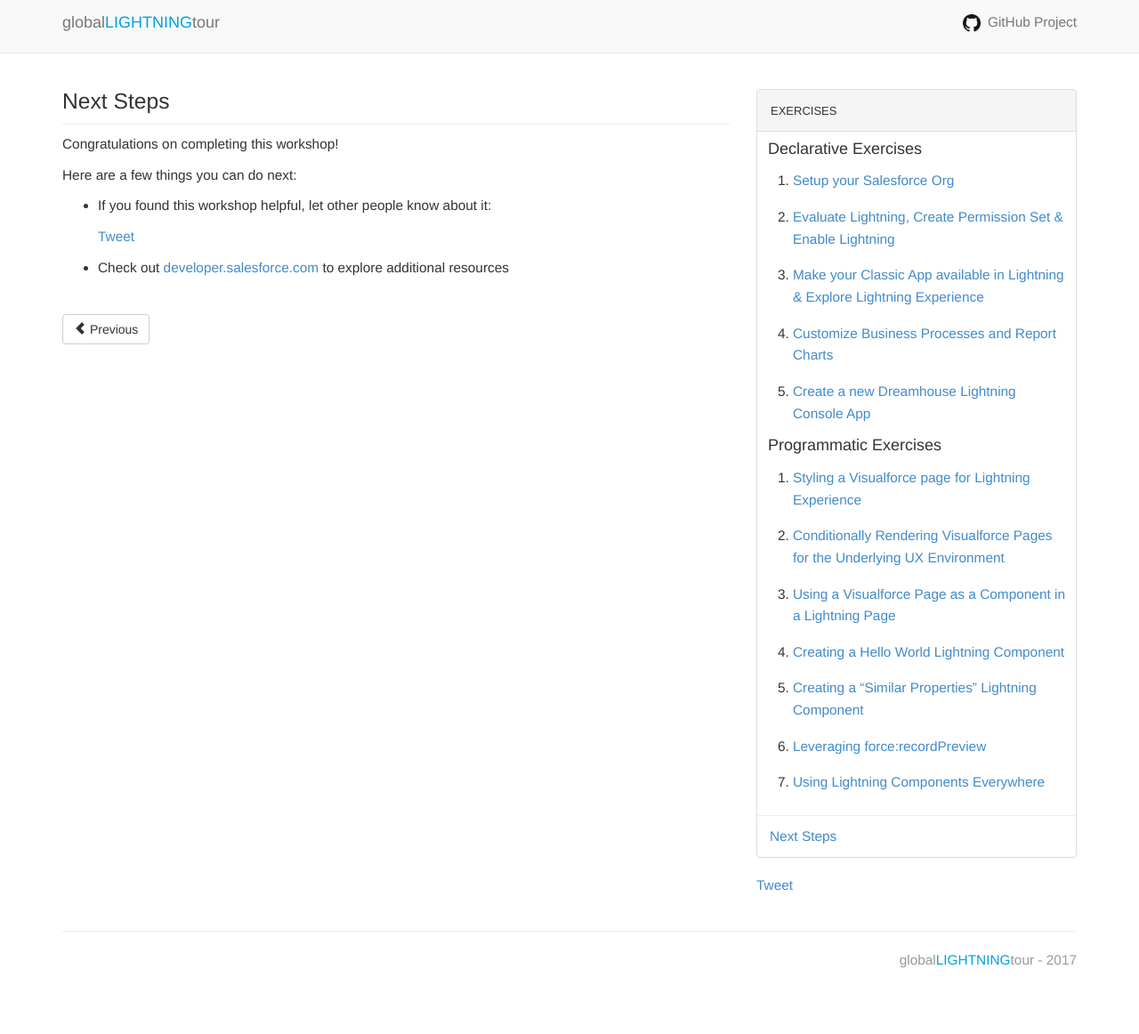
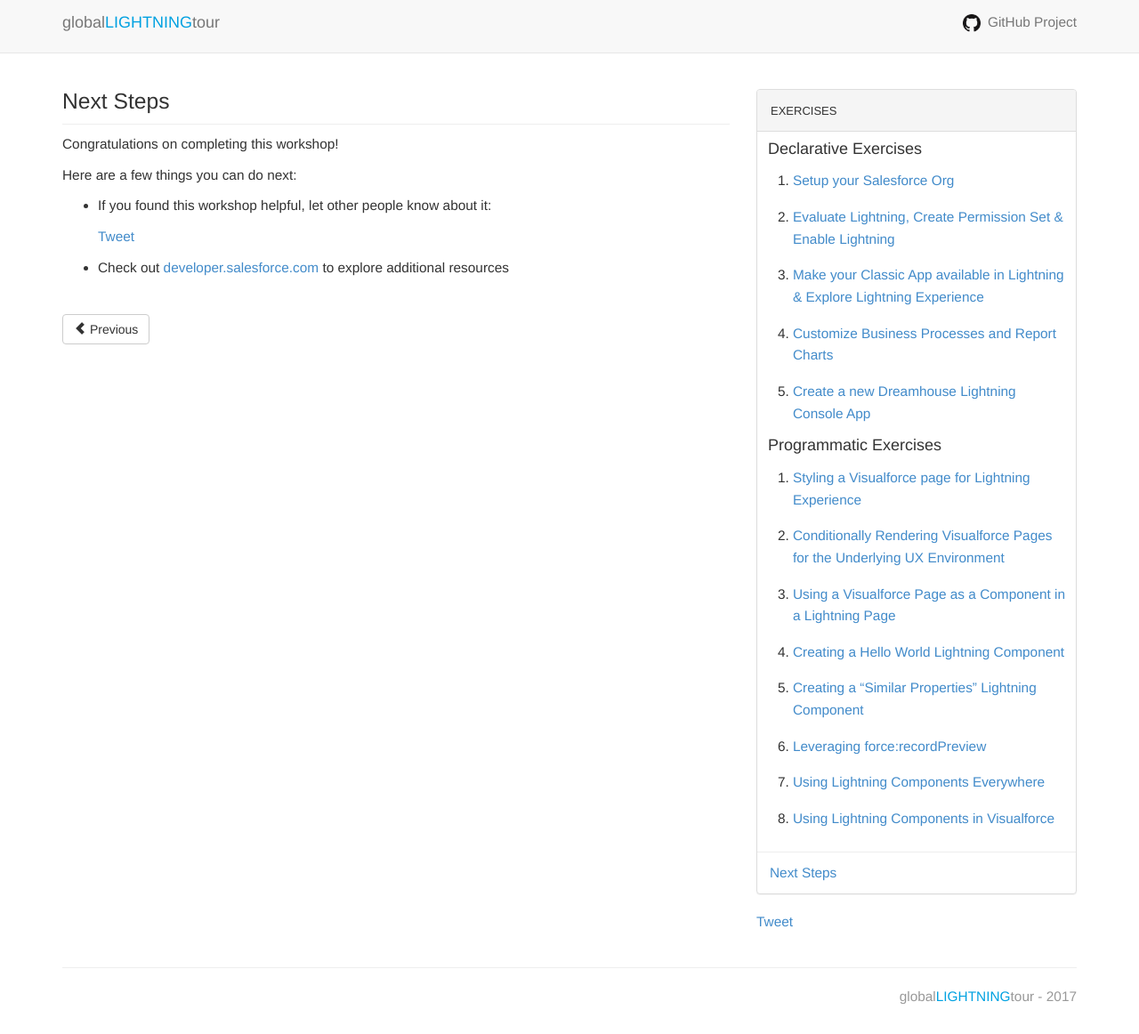
Before and after one commit to HassanNahhal/LightningNowWorkshop, a Jekyll site: the page built from next.md, in a window 1280 px wide. Shown: the whole page at 89% size. Built offline with Jekyll 4.4.1, drawn with Linux system fonts in a browser that asks for light colours; comment, search, counter and statistics services are not loaded; before the commit the page ends 1122 px from its top, so only the background shows below that.

Commit message:
Update module.html

```diff
--- a/_layouts/module.html
+++ b/_layouts/module.html
@@ -52,8 +52,9 @@
                 <li><a href="Exercise_3.html">Using a Visualforce Page as a Component in a Lightning Page</a></li>
                 <li><a href="Exercise_4.html">Creating a Hello World Lightning Component</a></li>
                 <li><a href="Exercise_5.html">Creating a “Similar Properties” Lightning Component</a></li>
-                <li><a href="Exercise_5b.html">Leveraging force:recordPreview</a></li>
-                <li><a href="Exercise_6.html">Using Lightning Components Everywhere</a></li>
+                <li><a href="Exercise_6.html">Leveraging force:recordPreview</a></li>
+                <li><a href="Exercise_7.html">Using Lightning Components Everywhere</a></li>
+                <li><a href="Exercise_8.html">Using Lightning Components in Visualforce</a></li>
             </ol>
             <hr/>
             <div style="margin: -8px 0 12px 14px">
```
